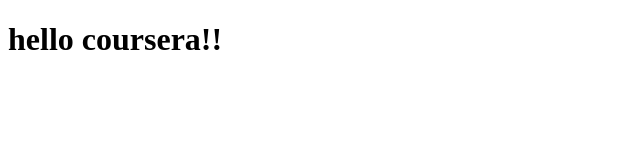
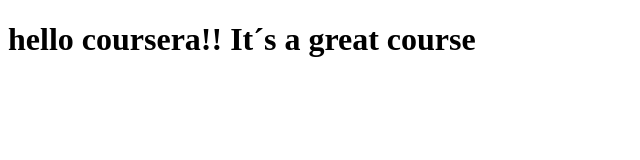
Before and after one commit to PakoMoraUACJ/coursera-test, a plain HTML site: page site/index.html in a window 1280 px wide. Shown: the whole page, without its empty margins (0-640 px from the left). Drawn offline with Linux system fonts and the light colour scheme.

Commit message:
Smal addition to our page content

```diff
--- a/site/index.html
+++ b/site/index.html
@@ -6,6 +6,6 @@
 	<title>hello coursera</title>
 </head>
 <body>
-<h1>hello coursera!!</h1>
+<h1>hello coursera!! It´s a great course</h1>
 </body>
 </html>
```
